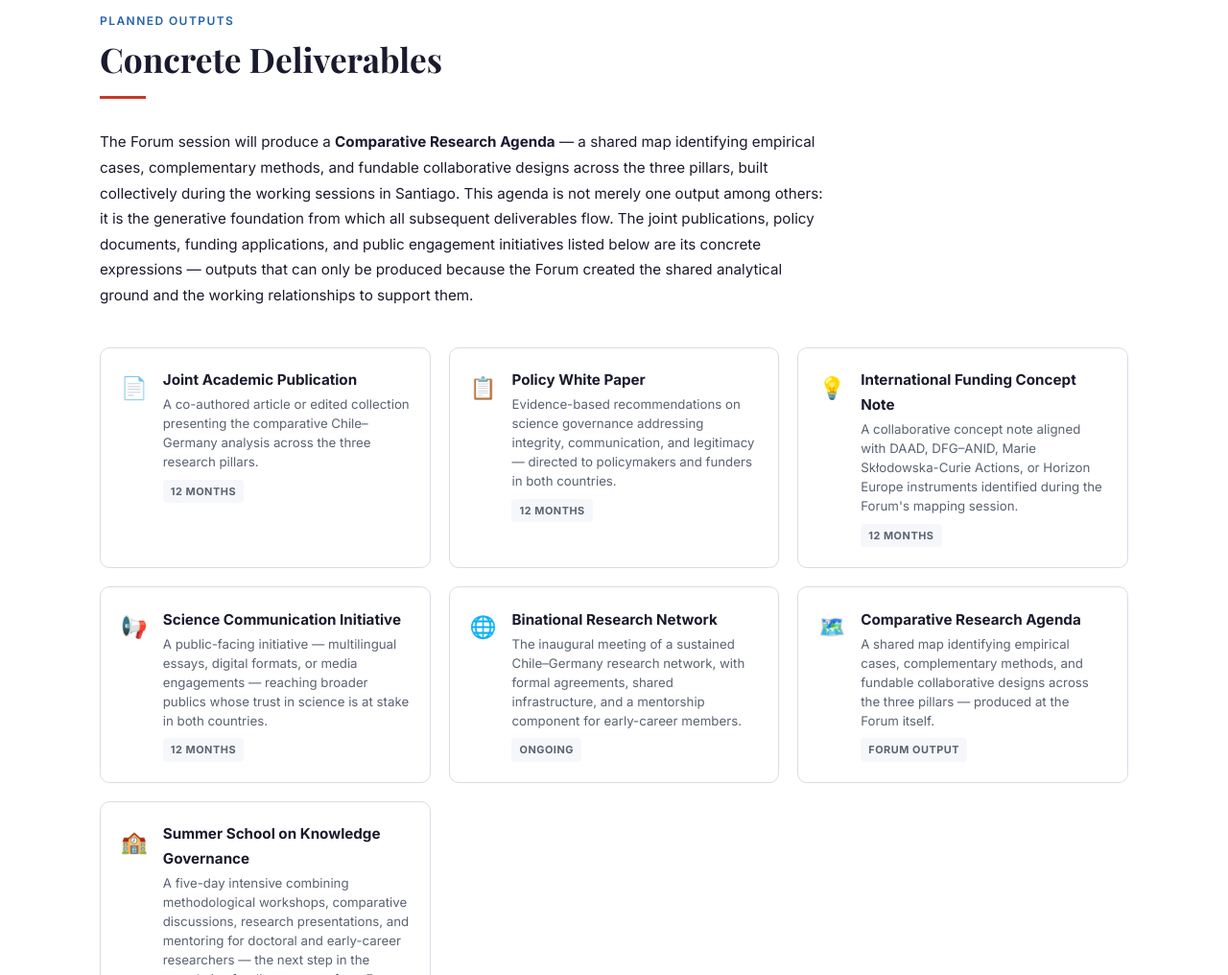
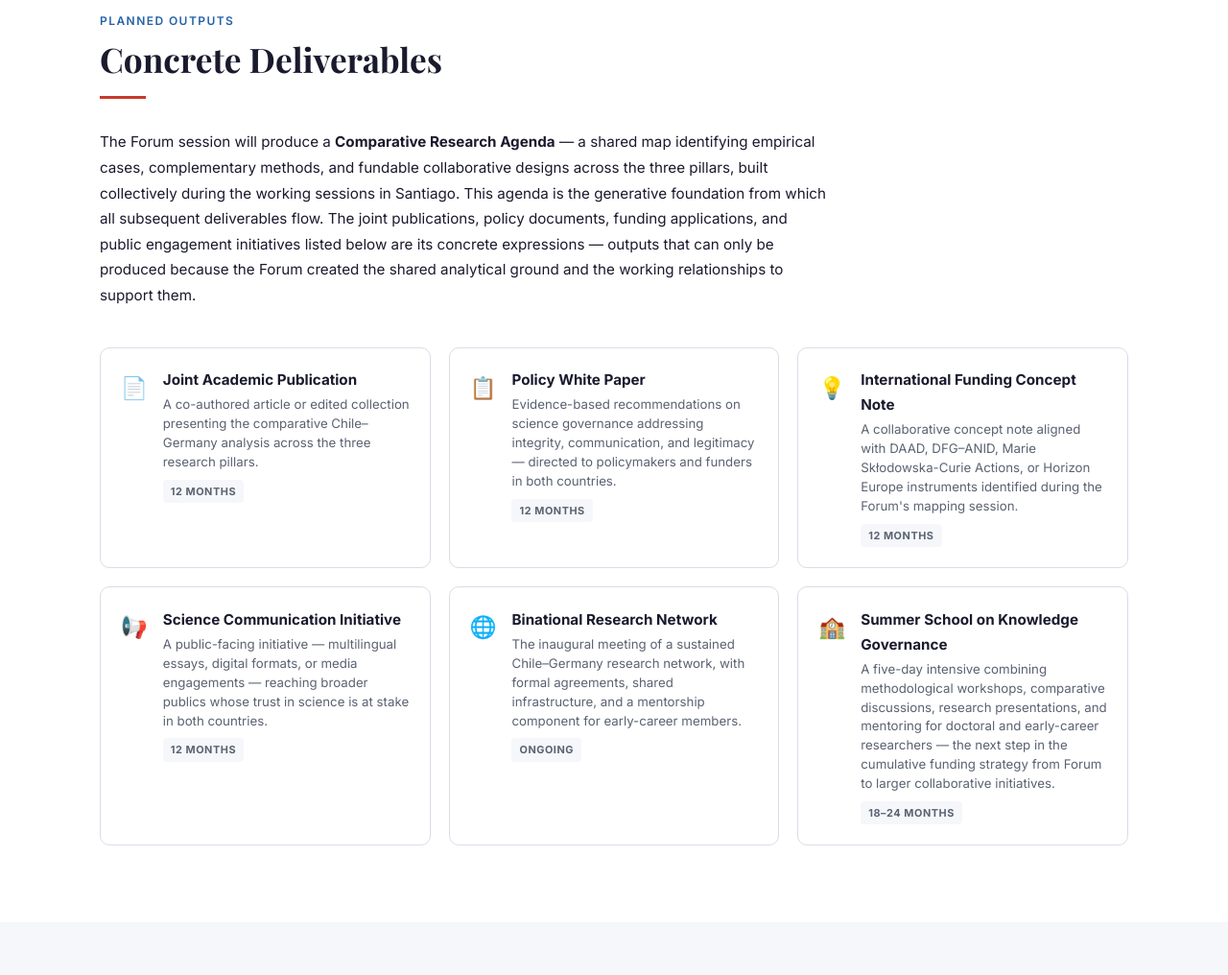
Before and after one commit to chblancoj/scienceandsociety, a plain HTML site: page index.html in a window 1280 px wide. Shown: the part 10540-11556 px from the top of the page at 96% size. Drawn offline with nearby package versions, Linux system fonts and the light colour scheme; a web font is replaced by a local one.

Commit message:
Add files via upload

```diff
--- a/index.html
+++ b/index.html
@@ -947,8 +947,7 @@
     <p style="max-width:760px; margin-bottom:2.5rem; font-size:.95rem; line-height:1.75; color:var(--text);">
       The Forum session will produce a <strong>Comparative Research Agenda</strong> — a shared map
       identifying empirical cases, complementary methods, and fundable collaborative designs across
-      the three pillars, built collectively during the working sessions in Santiago. This agenda is
-      not merely one output among others: it is the generative foundation from which all subsequent
+      the three pillars, built collectively during the working sessions in Santiago. This agenda is the generative foundation from which all subsequent
       deliverables flow. The joint publications, policy documents, funding applications, and public
       engagement initiatives listed below are its concrete expressions — outputs that can only be
       produced because the Forum created the shared analytical ground and the working relationships
@@ -995,14 +994,7 @@
           <span class="out-tag">Ongoing</span>
         </div>
       </div>
-      <div class="out-item">
-        <div class="out-icon">🗺️</div>
-        <div>
-          <div class="out-title">Comparative Research Agenda</div>
-          <div class="out-desc">A shared map identifying empirical cases, complementary methods, and fundable collaborative designs across the three pillars — produced at the Forum itself.</div>
-          <span class="out-tag">Forum output</span>
-        </div>
-      </div>
+
       <div class="out-item">
         <div class="out-icon">🏫</div>
         <div>
```
